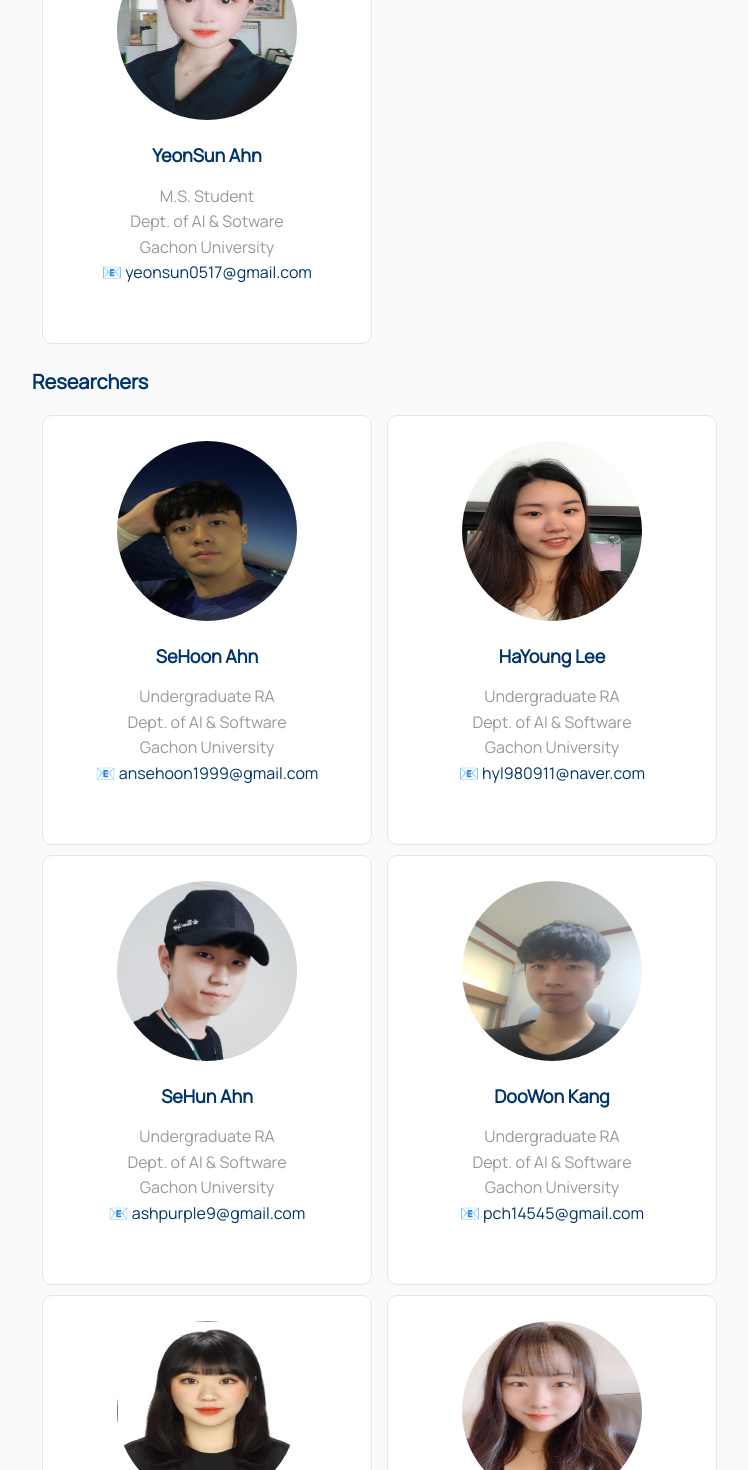
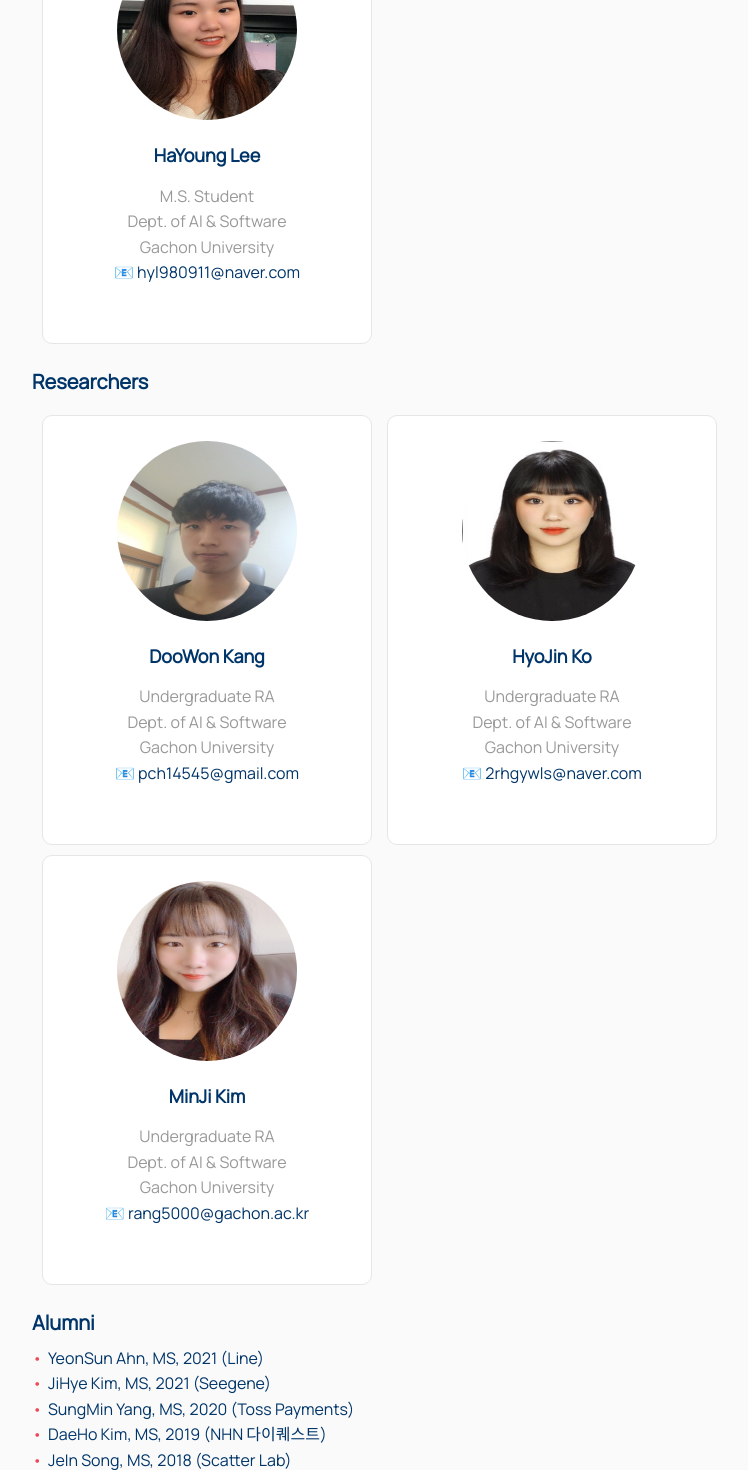
Before and after one commit to IDALab-Gachon/idalab, a React (Create React App) app: page /members in a window 1280 px wide. Shown: the part 1320-2790 px from the top of the page, without its empty margins (111-859 px from the left). Built offline with nearby package versions, Linux system fonts and the light colour scheme.

Commit message:
feat: 멤버 수정

```diff
--- a/src/Pages/Members.js
+++ b/src/Pages/Members.js
@@ -4,13 +4,7 @@ import styled from "styled-components";
 //import empty_img from '../images/members/members_empty.png';
 import orjeong_img from "../images/members/members_orjeong.jpg";
 import soyeop_img from "../images/members/members_soyeop.jpeg";
-// import jihye_img from "../images/members/members_jihye.jpg";
-import yeonsun_img from "../images/members/members_yeonsun.jpg";
-//import heesue_img from '../images/members/members_heesue.jpg';
-import sehoon_img from "../images/members/members_sehoon.jpg";
-// import hyungkyu_img from "../images/members/members_hyungkyu.jpg";
 import hayeong_img from "../images/members/members_hayeong.jpg";
-import sehun_img from "../images/members/members_sehun.jpg";
 import doowon_img from "../images/members/members_doowon.jpg";
 import hyojin_img from "../images/members/members_hyojin.jpg";
 import minji_img from "../images/members/members_minji.jpg";
@@ -130,7 +124,7 @@ const Members = () => {
             <MemberName>Prof. OkRan Jeong</MemberName>
             <MemberInfo>
               Associate Professor <br />
-              Dept. of AI & Sotware <br />
+              Dept. of AI & Software <br />
               Gachon University <br />
               🌐{" "}
               <Link
@@ -148,14 +142,14 @@ const Members = () => {
             </MemberInfo>
           </MemberCard>
         </MemberWrapper>
-        <ListTitle>Ph.D. Student</ListTitle>
+        <ListTitle>Ph.D.</ListTitle>
         <MemberWrapper>
           <MemberCard>
             <MemberImg src={soyeop_img} alt="SoYeop Yoo" />
             <MemberName>SoYeop Yoo</MemberName>
             <MemberInfo>
-              Ph.D. Student
-              <br /> Dept. of AI & Sotware <br />
+              Visiting Professor
+              <br /> Dept. of AI & Software <br />
               Gachon University <br />
               📧{" "}
               <Link href="mailto:bbusso90@gmail.com">bbusso90@gmail.com</Link>
@@ -165,68 +159,19 @@ const Members = () => {
         <ListTitle>M.S. Students</ListTitle>
         <MemberWrapper>
           <MemberCard>
-            <MemberImg src={yeonsun_img} alt="YeonSun Ahn" />
-            <MemberName>YeonSun Ahn</MemberName>
+            <MemberImg src={hayeong_img} alt="HaYoung Lee" />
+            <MemberName>HaYoung Lee</MemberName>
             <MemberInfo>
               M.S. Student
-              <br /> Dept. of AI & Sotware <br />
+              <br /> Dept. of AI & Software <br />
               Gachon University <br />
               📧{" "}
-              <Link href="mailto:yeonsun0517@gmail.com">
-                yeonsun0517@gmail.com
-              </Link>
+              <Link href="mailto:hyl980911@naver.com">hyl980911@naver.com</Link>
             </MemberInfo>
           </MemberCard>
         </MemberWrapper>
         <ListTitle>Researchers</ListTitle>
         <MemberWrapper>
-          <MemberCard>
-            <MemberImg src={sehoon_img} alt="SeHoon Ahn" />
-            <MemberName>SeHoon Ahn</MemberName>
-            <MemberInfo>
-              Undergraduate RA
-              <br />
-              Dept. of AI & Software
-              <br />
-              Gachon University
-              <br />
-              📧{" "}
-              <Link href="mailto:ansehoon1999@gmail.com">
-                ansehoon1999@gmail.com
-              </Link>
-            </MemberInfo>
-          </MemberCard>
-
-          <MemberCard>
-            <MemberImg src={hayeong_img} alt="HaYoung Lee" />
-            <MemberName>HaYoung Lee</MemberName>
-            <MemberInfo>
-              Undergraduate RA
-              <br />
-              Dept. of AI & Software
-              <br />
-              Gachon University
-              <br />
-              📧{" "}
-              <Link href="mailto:hyl980911@naver.com">hyl980911@naver.com</Link>
-            </MemberInfo>
-          </MemberCard>
-          <MemberCard>
-            <MemberImg src={sehun_img} alt="SeHun Ahn" />
-            <MemberName>SeHun Ahn</MemberName>
-            <MemberInfo>
-              Undergraduate RA
-              <br />
-              Dept. of AI & Software
-              <br />
-              Gachon University
-              <br />
-              📧{" "}
-              <Link href="mailto:ashpurple9@gmail.com">
-                ashpurple9@gmail.com
-              </Link>
-            </MemberInfo>
-          </MemberCard>
           <MemberCard>
             <MemberImg src={doowon_img} alt="DooWon Kang" />
             <MemberName>DooWon Kang</MemberName>
@@ -274,10 +219,13 @@ const Members = () => {
         </MemberWrapper>
         <ListTitle>Alumni</ListTitle>
         <GraduateAlumni>
-          <AlumniListItem>JiHye Kim, MS, 2021</AlumniListItem>
-          <AlumniListItem>SungMin Yang, MS, 2020 (ODK)</AlumniListItem>
+          <AlumniListItem>YeonSun Ahn, MS, 2021 (Line)</AlumniListItem>
+          <AlumniListItem>JiHye Kim, MS, 2021 (Seegene)</AlumniListItem>
+          <AlumniListItem>
+            SungMin Yang, MS, 2020 (Toss Payments)
+          </AlumniListItem>
           <AlumniListItem>DaeHo Kim, MS, 2019 (NHN 다이퀘스트)</AlumniListItem>
-          <AlumniListItem>JeIn Song, MS, 2018 (Zum Internet)</AlumniListItem>
+          <AlumniListItem>JeIn Song, MS, 2018 (Scatter Lab)</AlumniListItem>
           <AlumniListItem>TaeSoo Park, MS, 2017 (Zigzag)</AlumniListItem>
         </GraduateAlumni>
         <br />
```
Also changed, not shown: 1 other file (tests, documents, lock files or other folders).
